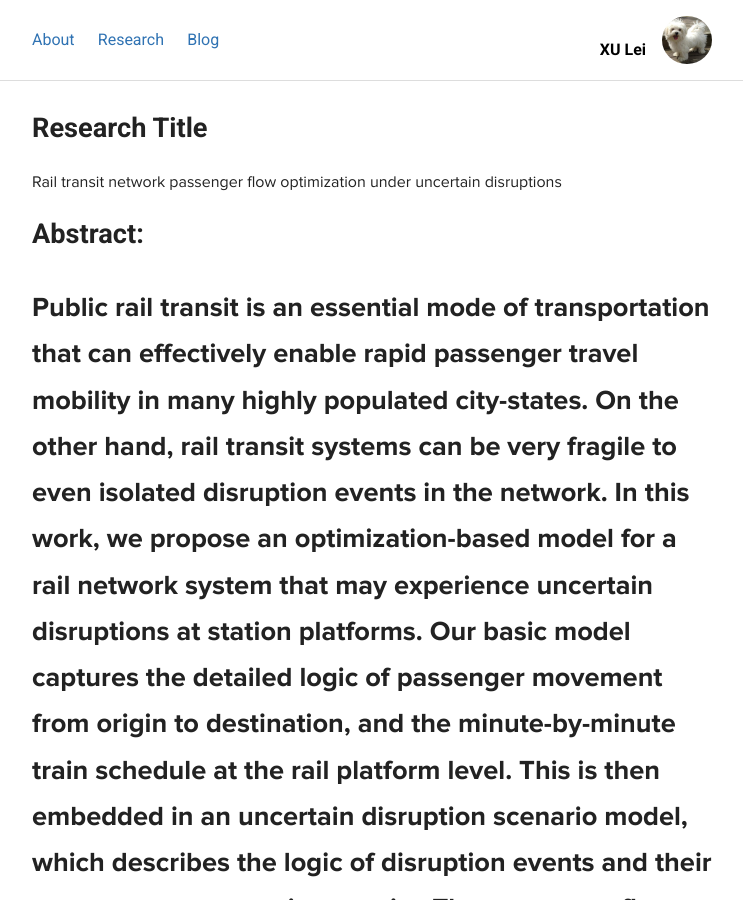
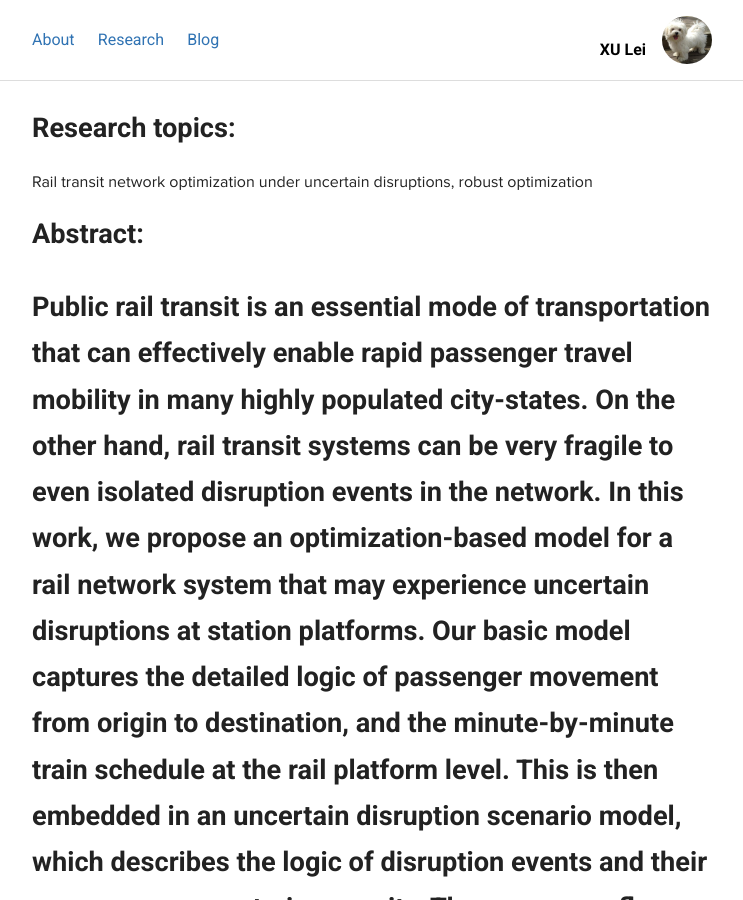
Before and after one commit to shirleysteve/1, a Jekyll site: the page built from research/index.html, in a window 1280 px wide and 900 px high. Shown: the whole window, without its empty margins (268-1011 px from the left). Built offline with Jekyll 4.4.1, drawn with Linux system fonts in a browser that asks for light colours; Markdown is read by kramdown in place of the engine named in the settings; some of the changed text lies outside the part shown.

Commit message:
Update research.html

```diff
--- a/_layouts/research.html
+++ b/_layouts/research.html
@@ -4,15 +4,14 @@ layout: default
 
 <div class="inner">
 
-  <h1>Research Title</h1>
+  <h1>Research topics:</h1>
 
   <p class="fancy">
-   Rail transit network passenger flow optimization under uncertain disruptions
+   Rail transit network optimization under uncertain disruptions, robust optimization
         </p>
 
-  <div class="inner">
 <h1>Abstract:<h1>
-  <p class="fancy">
+  <p>
   Public rail transit is an essential mode of transportation that can effectively enable rapid passenger travel mobility in many highly populated city-states. On the other hand, rail transit systems can be very fragile to even isolated disruption events in the network. In this work, we propose an optimization-based model for a rail network system that may experience uncertain disruptions at station platforms. Our basic model captures the detailed logic of passenger movement from origin to destination, and the minute-by-minute train schedule at the rail platform level. This is then embedded in an uncertain disruption scenario model, which describes the logic of disruption events and their consequences on train capacity. The passenger flow model consists of two variations: a path-based planning formulation minimizing queuing delays for recommending travel patterns under normal conditions, and an arc-and-node formulation for contingency planning under disruptions maximizing passenger outflows. The goal of our study is to recommend, at the system level, the optimal rail transit schedules and passenger travel paths that not only adhere to waiting delay service requirements, but also robust to network disruptions. The large-scale mixed integer optimization model is solved via an efficient iterative cutting plane procedure. We demonstrate the practical significance of the model based on a case study example.
 
     <!--I graduated in 2008 from <a href="http://www.polytechnique.edu/jsp/accueil.jsp?LANGUE=1">Polytechnique</a> and joined <a href="https://www.google.com/about/jobs/locations/zurich/">Google</a> as a software engineer intern. I came back to Paris in 2009 and worked 3 years as a software engineer for <a href="http://www.virtuoz.com">VirtuOz</a> on the SaaS tool suite. In 2012, I joined <a href="http://www.applidget.com">Applidget</a>
```
Also changed, not shown: other parts of _layouts/research.html (+0 -1 lines).
